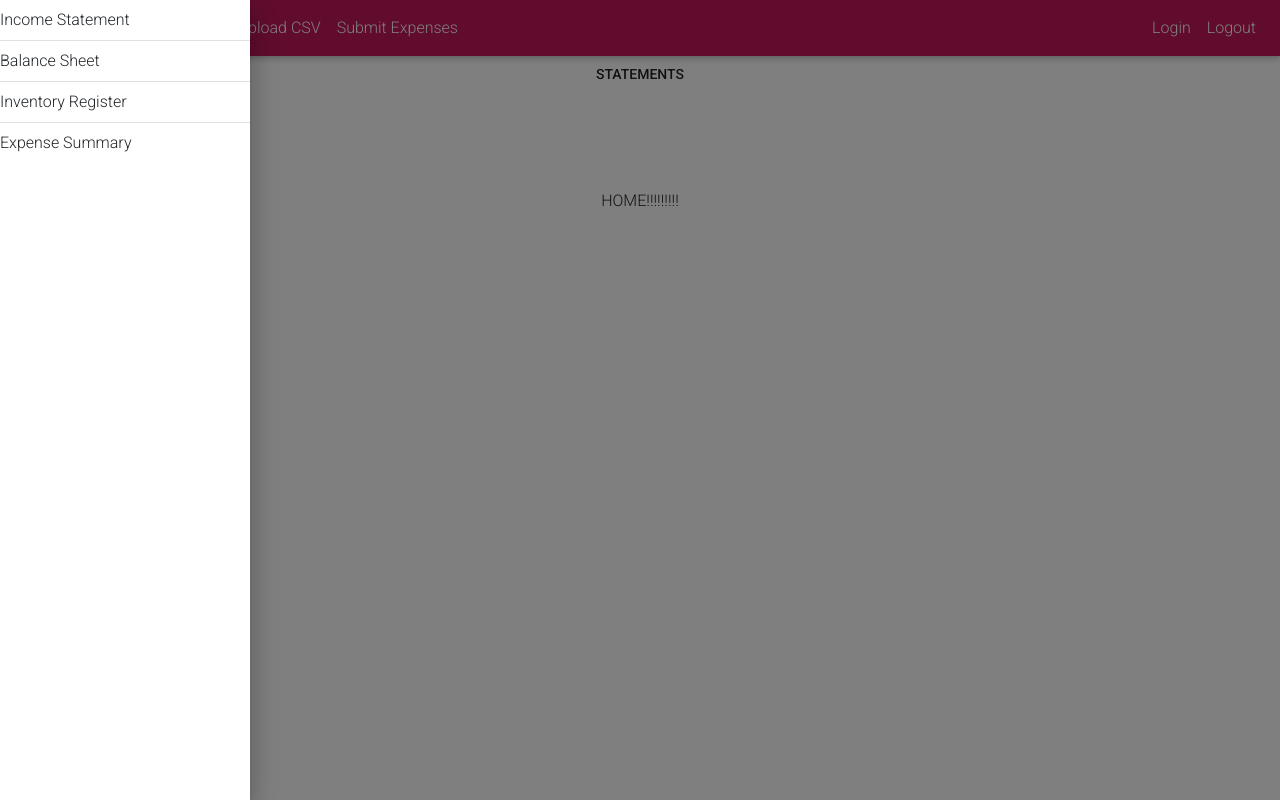
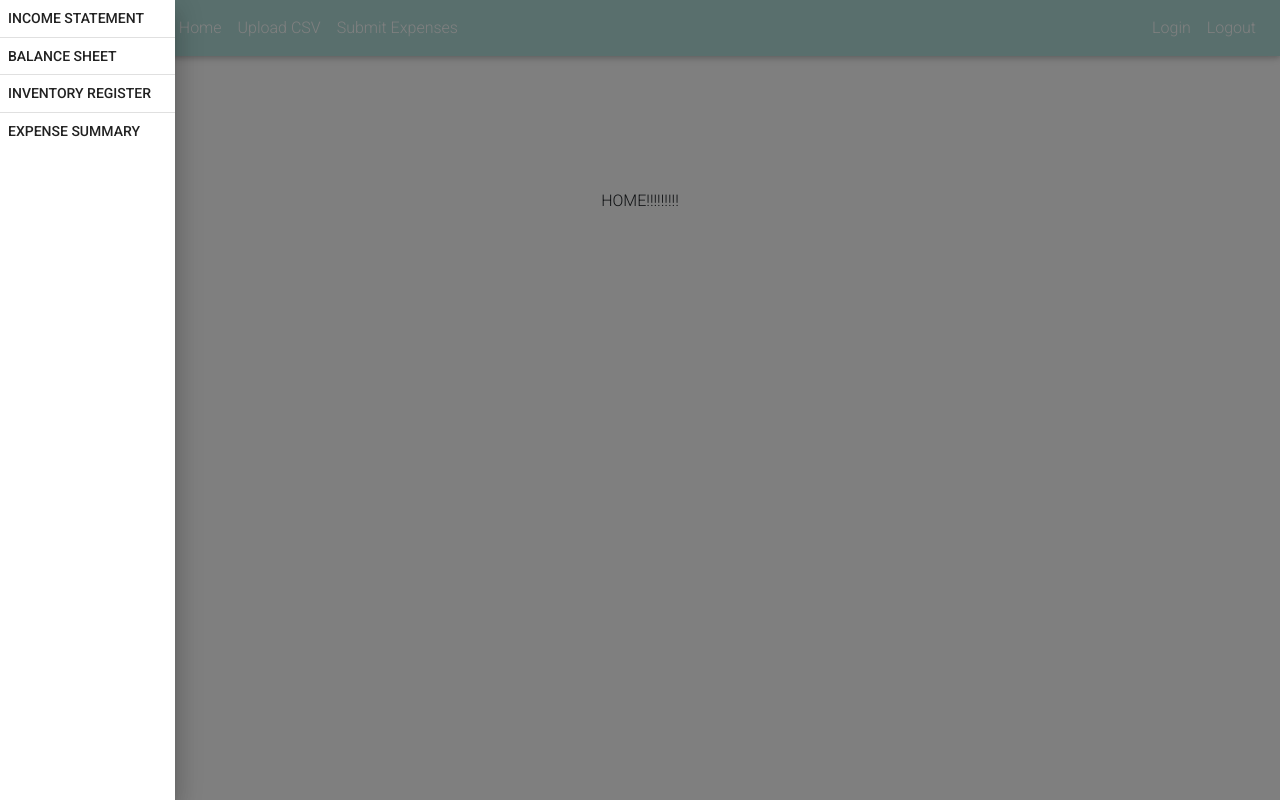
Before and after one commit to kaleflatbread/accounting_frontend, a React (Create React App) app: page / in a window 1280 px wide. Both pictures are taken after a click on the button "STATEMENTS". Built offline with nearby package versions, Linux system fonts and the light colour scheme.

Commit message:
started redux

```diff
--- a/package.json
+++ b/package.json
@@ -3,12 +3,13 @@
   "version": "0.1.0",
   "private": true,
   "dependencies": {
+    "axios": "^0.18.0",
+    "mdbreact": "^4.6.1",
     "react": "^16.4.2",
     "react-dom": "^16.4.2",
     "react-redux": "^5.0.7",
     "react-scripts": "1.1.4",
-    "redux": "^4.0.0",
-    "mdbreact": "^4.6.1"
+    "redux": "^4.0.0"
   },
   "scripts": {
     "start": "react-scripts start",
--- a/src/App.css
+++ b/src/App.css
@@ -26,3 +26,7 @@
   from { transform: rotate(0deg); }
   to { transform: rotate(360deg); }
 }
+
+.statementsButton {
+  text-align: left;
+}
--- a/src/App.js
+++ b/src/App.js
@@ -12,6 +12,9 @@ import NavbarFeatures from './components/navbar.js';
 import Home from './components/Home.js';
 
 class App extends Component {
+
+
+
   render() {
     return (
       <div className="App">
--- a/src/components/Home.js
+++ b/src/components/Home.js
@@ -2,6 +2,12 @@ import React, { Component } from 'react';
 
 
 class Home extends Component {
+  // compnentDidMount() {
+  //   fetch("http://localhost:3001/api/v1/transactions")
+  //   .then(res => res.json())
+  //   .then(json => console.log(json));
+  // }
+
   render() {
     return (
       <div>
--- a/src/components/navbar.js
+++ b/src/components/navbar.js
@@ -1,38 +1,17 @@
 import React from 'react';
 import { Navbar, NavbarBrand, NavbarNav, NavbarToggler, Collapse, NavItem, NavLink} from 'mdbreact';
-
-
 
 class NavbarFeatures extends React.Component {
   constructor(props) {
     super(props);
     this.state = {
-      // collapse: false,
       isWideEnough: false,
-      // dropdownOpen: false
     };
-  // this.onClick = this.onClick.bind(this);
-  // this.toggle = this.toggle.bind(this);
   }
 
-  // onClick(){
-  //   this.setState({
-  //     collapse: !this.state.collapse,
-  //   });
-  // }
-  //
-  // toggle() {
-  //   this.setState({
-  //     dropdownOpen: !this.state.dropdownOpen
-  //   });
-  // }
-
-
-
   render() {
-    // <NavLink to="/inventory/new">Upload CSV</NavLink>
     return (
-        <Navbar color="pink darken-2" dark expand="md" scrolling>
+        <Navbar color="rgba-teal-light" dark expand="md" scrolling>
           <NavbarBrand href="/">
             <strong>Quickbooks 2.0</strong>
           </NavbarBrand>
--- a/src/components/sidebar.js
+++ b/src/components/sidebar.js
@@ -3,13 +3,13 @@ import PropTypes from 'prop-types';
 import { withStyles } from '@material-ui/core/styles';
 import Drawer from '@material-ui/core/Drawer';
 import Button from '@material-ui/core/Button';
-import List from '@material-ui/core/List';
+
 import Divider from '@material-ui/core/Divider';
 
 
 const styles = {
   list: {
-    width: 250,
+    width: 175,
   },
   fullList: {
     width: 'auto',
@@ -18,10 +18,8 @@ const styles = {
 
 class TemporaryDrawer extends React.Component {
   state = {
-    top: false,
     left: false,
-    bottom: false,
-    right: false,
+    statement: ""
   };
 
   toggleDrawer = (side, open) => () => {
@@ -30,24 +28,33 @@ class TemporaryDrawer extends React.Component {
     });
   };
 
+  showStatement = (event) => {
+    const statement = event.target.innerHTML
+    this.setState({
+      statement: statement
+    })
+    // this.props.dispatch({type: 'STATEMENT', statement: statement})
+    console.log(this.state)
+  }
+
   render() {
     const { classes } = this.props;
 
     const sideList = (
-      <div className={classes.list}>
-        <List>Income Statement</List>
+      <div onClick={this.showStatement} className={classes.list}>
+        <Button>Income Statement</Button>
         <Divider />
-        <List>Balance Sheet</List>
+        <Button>Balance Sheet</Button>
         <Divider />
-        <List>Inventory Register</List>
+        <Button>Inventory Register</Button>
         <Divider />
-        <List>Expense Summary</List>
+        <Button>Expense Summary</Button>
       </div>
     );
 
 
     return (
-      <div>
+      <div className="statementsButton">
         <Button onClick={this.toggleDrawer('left', true)}>Statements</Button>
         <Drawer open={this.state.left} onClose={this.toggleDrawer('left', false)}>
           <div
--- a/src/reducer.js
+++ b/src/reducer.js
@@ -1,20 +1,17 @@
 const initialState = {
-  count: 0,
-  friends: 0,
-  friendArray: [1, 2, 3, 4],
   statement: ""
 }
 
 export default function reducer(state = initialState, action) {
   switch(action.type) {
-    case 'INCREMENT':
-      return { ...state, count: state.count + 1, somethingElse: 'new' }
-    case 'DECREMENT':
-      return { ...state, count: state.count - 1 }
-    case 'SET_COUNT':
-      return { ...state, count: action.payload.count }
-    case 'INCREMENT_FRIENDS':
-      return { ...state, friends: state.friends + 1 }
+    case 'STATEMENT':
+      return { ...state, statement: this.state.statement}
+    // case 'DECREMENT':
+    //   return { ...state, count: state.count - 1 }
+    // case 'SET_COUNT':
+    //   return { ...state, count: action.payload.count }
+    // case 'INCREMENT_FRIENDS':
+    //   return { ...state, friends: state.friends + 1 }
     default:
       return state;
   }
```
Also changed, not shown: src/actions.js (+2 -14 lines), src/components/Statement.js (added, +20 -0 lines).
